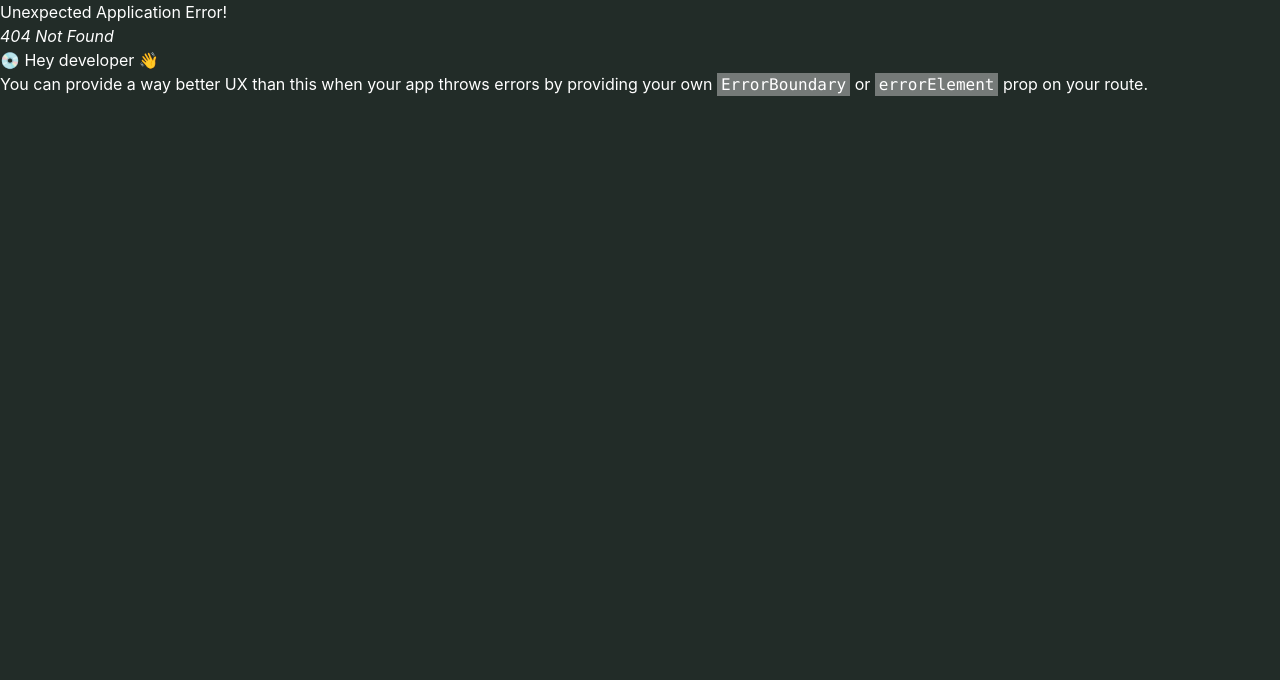
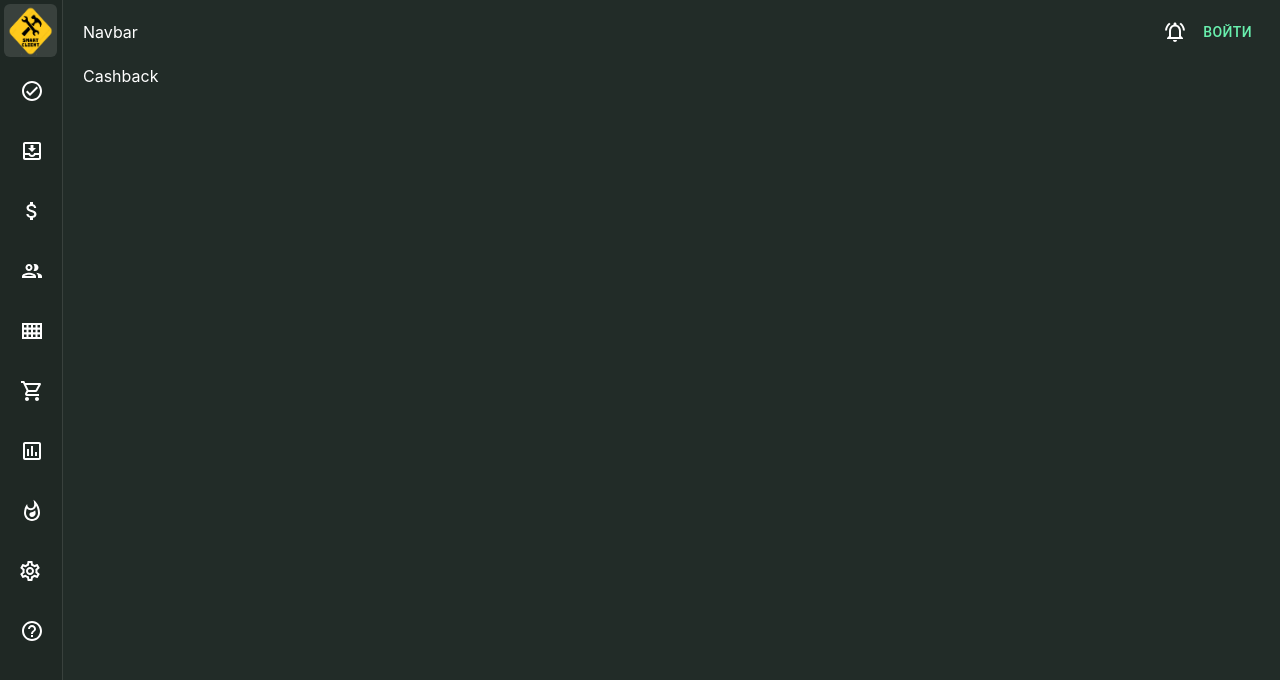
Before and after one commit to dev-tokumei/serviceTypescript, a React (Create React App) app: page /cashbox in a window 1280 px wide. Before the commit this address had no page. Shown: the top 680 px of the page. Built offline with nearby package versions, Linux system fonts and the light colour scheme.

Commit message:
change rount cashback to cashbox

```diff
--- a/src/components/cashback/cashback.tsx
+++ b/src/components/cashback/cashback.tsx
@@ -1,8 +1,9 @@
 import React from 'react'
+import { Layout } from '../../layout/layout'
 
 const Cashback = () => {
   return (
-    <div>Cashback</div>
+    <Layout>Cashback</Layout>
   )
 }
 
--- a/src/router/router.tsx
+++ b/src/router/router.tsx
@@ -28,7 +28,7 @@ export const router = createBrowserRouter([
     element: <Order />,
   },
   {
-    path: '/cashback',
+    path: '/cashbox',
     element: <Cashback />,
   },
 ]);
```
